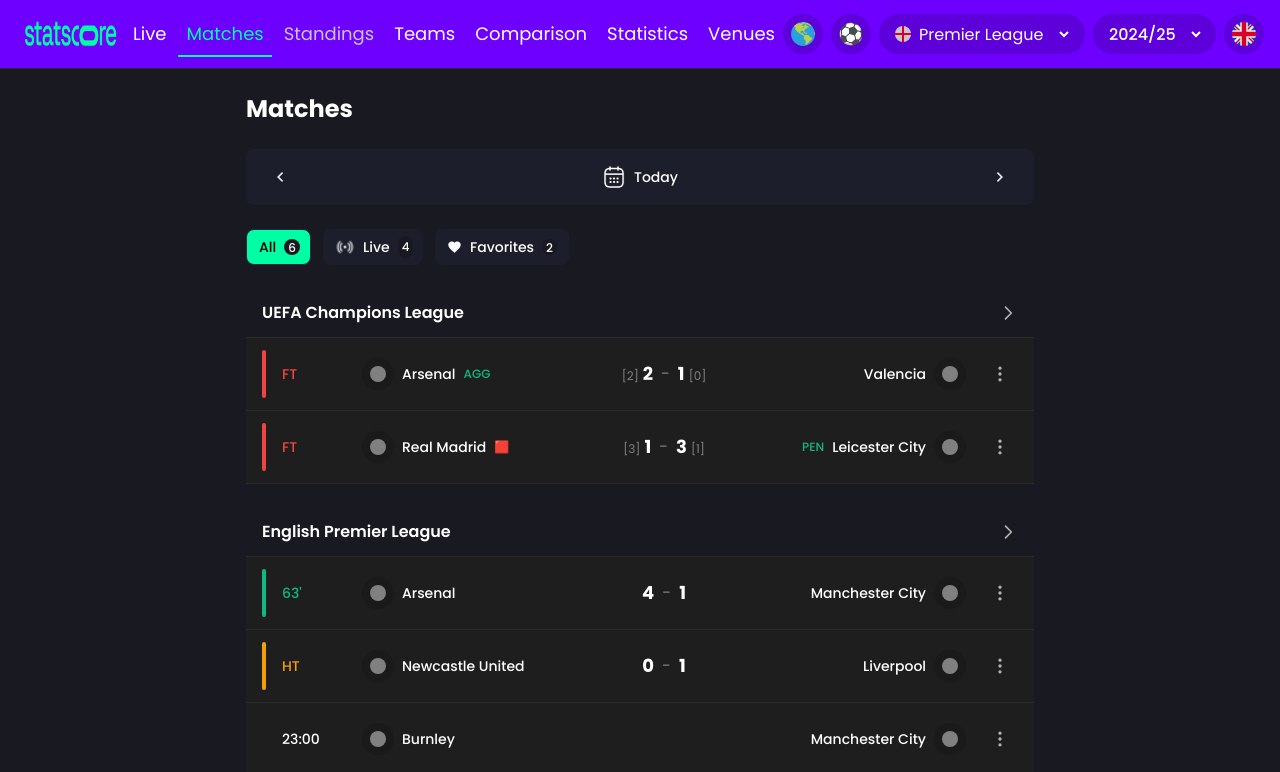
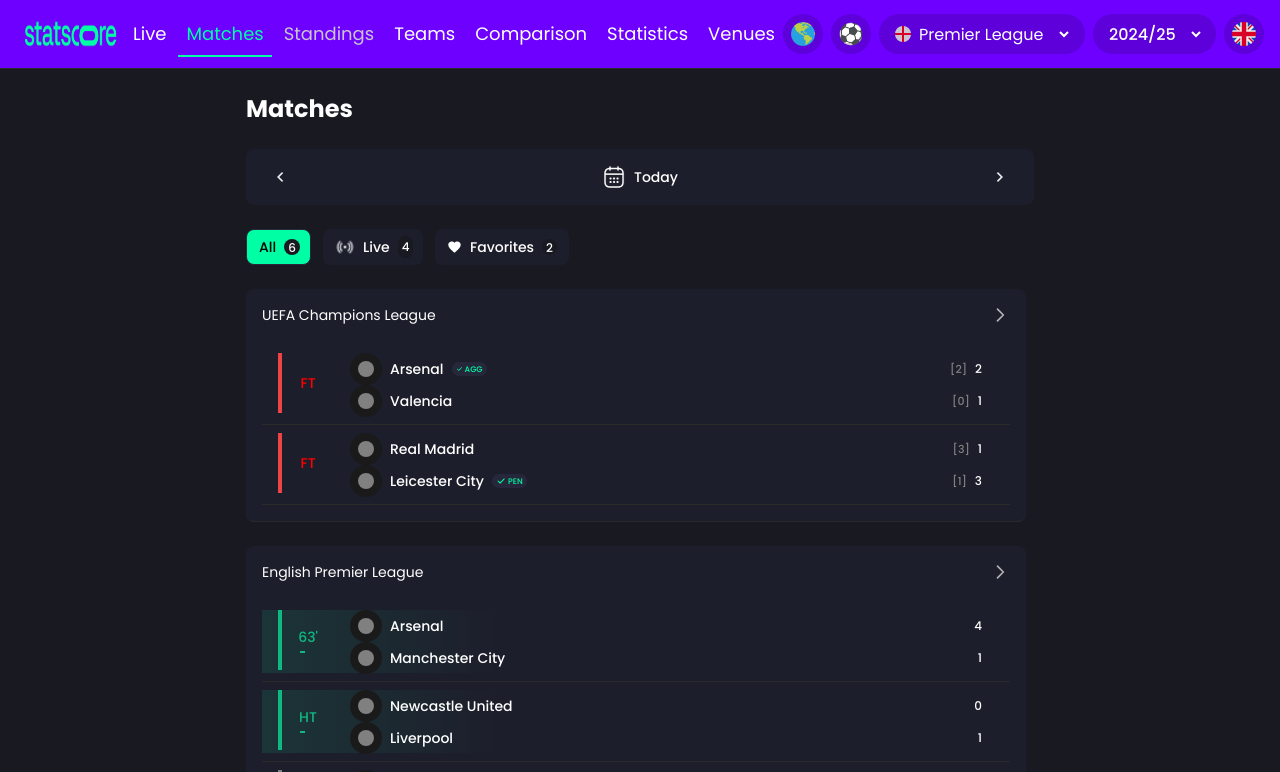
Before and after one commit to tinsaye-simeneh/sp-hub, a React (Vite) app: page / in a window 1280 px wide. Shown: the top 772 px of the page. Built offline with nearby package versions, Linux system fonts and the light colour scheme.

Commit message:
Update index.html to include Inter font, enhance Tailwind config with Inter font family, add shimmer and width pulse animations in CSS, and improve MatchCard and LeagueSection components with new styles and layout adjustments.

```diff
--- a/index.html
+++ b/index.html
@@ -6,7 +6,7 @@
     <meta name="viewport" content="width=device-width, initial-scale=1.0" />
     <link rel="preconnect" href="https://fonts.googleapis.com">
     <link rel="preconnect" href="https://fonts.gstatic.com" crossorigin>
-    <link href="https://fonts.googleapis.com/css2?family=Poppins:wght@300;400;500;600;700&display=swap" rel="stylesheet">
+    <link href="https://fonts.googleapis.com/css2?family=Poppins:wght@300;400;500;600;700&family=Inter:wght@400&display=swap" rel="stylesheet">
     <title>The Sports Hub</title>
   </head>
   <body>
--- a/src/components/Header.tsx
+++ b/src/components/Header.tsx
@@ -10,7 +10,7 @@
   const activeTab = 'Matches';
 
   return (
-    <header className="bg-[#6D00FF] border-b border-[#2A2A2A] w-screen">
+    <header className="bg-[#6D00FF] border-b border-[#2A2A2A] w-screen top-0 sticky z-50">
       <div className="max-w-[1440px] mx-auto px-4 py-1">
         <div className="flex items-center justify-between">
           <div>
--- a/src/components/LeagueSection.tsx
+++ b/src/components/LeagueSection.tsx
@@ -8,19 +8,18 @@
 
 const LeagueSection: React.FC<LeagueSectionProps> = ({ leagueName, matches }) => {
   return (
-    <div className="mb-6">
+    <div className="w-[780px] h-auto rounded-lg p-4 border-b border-[#2A2A2A] mb-6 flex flex-col gap-2 bg-[#1D1E2B]">
       {/* League Header */}
-      <div className="flex items-center justify-between px-4 py-3 border-b border-[#2A2A2A]">
-        <h2 className="text-[#FFFFFF] text-base font-semibold">{leagueName}</h2>
-        <button className="text-[#B3B3B3] hover:text-[#FFFFFF] transition-colors">
+      <div className="flex items-center justify-between mb-3">
+        <h2 className="text-[#FFFFFF] text-[14px] font-normal leading-[20px] font-inter">{leagueName}</h2>
+        <button title="View All" className="text-[#B3B3B3] hover:text-[#FFFFFF] transition-colors">
           <svg className="w-5 h-5" fill="none" stroke="currentColor" viewBox="0 0 24 24">
             <path strokeLinecap="round" strokeLinejoin="round" strokeWidth={2} d="M9 5l7 7-7 7" />
           </svg>
         </button>
       </div>
 
-      {/* Matches */}
-      <div className="divide-y divide-border-primary">
+      <div className="flex-1 overflow-hidden">
         {matches.map((match) => (
           <MatchCard key={match.id} match={match} />
         ))}
--- a/src/components/MatchCard.tsx
+++ b/src/components/MatchCard.tsx
@@ -29,133 +29,145 @@
 }
 
 const MatchCard: React.FC<MatchCardProps> = ({ match }) => {
-  const getStatusBarColor = () => {
-    switch (match.status) {
-      case 'live':
-        return 'bg-[#10B981]';
-      case 'ft':
-        return 'bg-[#EF4444]';
-      case 'ht':
-        return 'bg-[#F59E0B]';
-      default:
-        return 'bg-transparent';
-    }
+  const isLive = match.status === 'live' || match.status === 'ht';
+
+  const getBorderColor = () => {
+    if (isLive) return 'border-l-[#10B981]';
+    if (match.status === 'ft') return 'border-l-[#EF4444]';
+    if (match.status === 'scheduled') return 'border-l-[#808080]';
+    return 'border-l-transparent';
   };
 
   const getStatusTextColor = () => {
     switch (match.status) {
       case 'live':
         return 'text-[#10B981]';
+      case 'ht':
+        return 'text-[#10B981]';
       case 'ft':
-        return 'text-[#EF4444]';
-      case 'ht':
-        return 'text-[#F59E0B]';
+        return 'text-[#FF0000]';
       default:
         return 'text-[#FFFFFF]';
     }
   };
 
   return (
-    <div className="bg-[#1E1E1E] border-b border-[#2A2A2A] hover:bg-[#252525] transition-colors">
-      <div className="flex items-center gap-4 px-4 py-3">
-        {/* Status Indicator Bar */}
-        <div className={`w-1 h-12 ${getStatusBarColor()} rounded-full flex-shrink-0`} />
-
-        {/* Status/Time */}
-        <div className="flex-shrink-0 w-16">
+    <div className="w-[788px] h-[80px] border-b border-[#2A2A2A] relative">
+      {/* Gradient Overlay for Live Matches - Starting from Left Border */}
+      {isLive && (
+        <div
+          className="absolute left-0 right-0 top-2 bottom-2 pointer-events-none"
+          style={{
+            background: 'linear-gradient(to right, rgba(16, 185, 129, 0.15) 0%, rgba(16, 185, 129, 0.1) 10%, transparent 30%)'
+          }}
+        />
+      )}
+      <div className="flex items-start gap-4 px-4 pt-2 pb-1 h-full relative z-10">
+        <div className={`w-[56px] h-[60px] flex flex-col items-center justify-center gap-1 border-l-4 ${getBorderColor()} flex-shrink-0`}>
           {match.status === 'scheduled' ? (
             <span className="text-[#FFFFFF] text-sm font-medium">{match.time}</span>
           ) : (
-            <span className={`${getStatusTextColor()} text-sm font-medium`}>
-              {match.statusText}
-            </span>
+            <>
+              <span className={`${getStatusTextColor()} text-sm font-medium`}>
+                {match.statusText}
+              </span>
+              {/* Animated Green Border for Live Matches */}
+              {isLive && (
+                <div className="relative w-full h-0.5 flex justify-center">
+                  <div className="w-[16px] h-0.5 relative">
+                    <div className="bg-[#10B981] h-0.5 animate-width-pulse max-w-[16px]" />
+                  </div>
+                </div>
+              )}
+            </>
           )}
         </div>
 
-        {/* Teams and Scores */}
-        <div className="flex-1 flex items-center justify-between gap-4">
-          <div className="flex-1 flex items-center gap-3">
-            {/* Home Team */}
+        {/* Teams and Scores - Two Rows */}
+        <div className="flex-1 flex flex-col justify-between h-[56px]">
+          {/* Home Team Row */}
+          <div className="flex items-center justify-between gap-2">
             <div className="flex items-center gap-2 flex-1">
               <div className="w-8 h-8 bg-[#1A1A1A] rounded-full flex items-center justify-center flex-shrink-0">
                 {match.homeTeam.logo ? (
-                  <img src={match.homeTeam.logo} alt={match.homeTeam.name} className="w-6 h-6" />
+                  <img src={match.homeTeam.logo} alt={match.homeTeam.name} className="w-[16px] h-[16px]" />
                 ) : (
-                  <div className="w-4 h-4 bg-text-tertiary rounded-full" />
+                  <div className="w-4 h-4 bg-[#808080] rounded-full" />
                 )}
               </div>
-              <div className="flex items-center gap-2">
-                <span className="text-[#FFFFFF] text-sm font-medium">{match.homeTeam.name}</span>
-                {match.indicators?.redCard === 'home' && (
-                  <span className="text-[#EF4444] text-xs">🟥</span>
-                )}
-                {match.indicators?.aggregate === 'home' && (
-                  <span className="text-[#10B981] text-xs font-medium">AGG</span>
-                )}
-                {match.indicators?.penalty === 'home' && (
-                  <span className="text-[#10B981] text-xs font-medium">PEN</span>
-                )}
-              </div>
-            </div>
-
-            {/* Scores */}
-            <div className="flex items-center gap-2">
-              {match.homeTeam.score !== undefined && (
-                <div className="text-right">
-                  {match.homeTeam.aggregateScore !== undefined && (
-                    <span className="text-[#808080] text-xs mr-1">
-                      [{match.homeTeam.aggregateScore}]
-                    </span>
-                  )}
-                  <span className="text-[#FFFFFF] text-lg font-bold">
-                    {match.homeTeam.score}
-                  </span>
+              <span className="text-[#FFFFFF] text-sm font-medium">{match.homeTeam.name}</span>
+              {/* Indicators (AGG, PEN, etc.) */}
+              {match.indicators?.aggregate === 'home' && (
+                <div className="w-[35px] h-[14px] flex items-center justify-center gap-0.5 rounded-[100px] p-1 bg-[#26273B]">
+                  <svg className="w-3 h-3 text-[#00FFA5]" fill="currentColor" viewBox="0 0 20 20">
+                    <path fillRule="evenodd" d="M16.707 5.293a1 1 0 010 1.414l-8 8a1 1 0 01-1.414 0l-4-4a1 1 0 011.414-1.414L8 12.586l7.293-7.293a1 1 0 011.414 0z" clipRule="evenodd" />
+                  </svg>
+                  <span className="text-[#00FFA5] text-[8px] leading-[12px] font-medium mt-[2px]">AGG</span>
                 </div>
               )}
-              {match.homeTeam.score !== undefined && match.awayTeam.score !== undefined && (
-                <span className="text-[#808080]">-</span>
-              )}
-              {match.awayTeam.score !== undefined && (
-                <div className="text-left">
-                  <span className="text-[#FFFFFF] text-lg font-bold">
-                    {match.awayTeam.score}
-                  </span>
-                  {match.awayTeam.aggregateScore !== undefined && (
-                    <span className="text-[#808080] text-xs ml-1">
-                      [{match.awayTeam.aggregateScore}]
-                    </span>
-                  )}
+              {match.indicators?.penalty === 'home' && (
+                <div className="w-[35px] h-[14px] flex items-center justify-center gap-0.5 rounded-[100px] p-1 bg-[#26273B]">
+                 <svg className="w-3 h-3 text-[#00FFA5]" fill="currentColor" viewBox="0 0 20 20">
+                    <path fillRule="evenodd" d="M16.707 5.293a1 1 0 010 1.414l-8 8a1 1 0 01-1.414 0l-4-4a1 1 0 011.414-1.414L8 12.586l7.293-7.293a1 1 0 011.414 0z" clipRule="evenodd" />
+                  </svg>
+                  <span className="text-[#00FFA5] text-[8px] leading-[12px] font-medium mt-[2px]">PEN</span>
                 </div>
               )}
             </div>
+            {/* Home Team Scores */}
+            {match.homeTeam.score !== undefined && (
+              <div className="flex items-center gap-1">
+                {match.homeTeam.aggregateScore !== undefined && (
+                  <span className="text-[#808080] text-[11px] leading-[16px] font-medium font-inter mr-1">[{match.homeTeam.aggregateScore}]</span>
+                )}
+                <span className="text-[#FFFFFF] text-[12px] leading-[20px] font-medium font-inter">{match.homeTeam.score}</span>
+              </div>
+            )}
+          </div>
 
-            {/* Away Team */}
-            <div className="flex items-center gap-2 flex-1 justify-end">
-              <div className="flex items-center gap-2">
-                {match.indicators?.aggregate === 'away' && (
-                  <span className="text-[#10B981] text-xs font-medium">AGG</span>
-                )}
-                {match.indicators?.penalty === 'away' && (
-                  <span className="text-[#10B981] text-xs font-medium">PEN</span>
-                )}
-                {match.indicators?.redCard === 'away' && (
-                  <span className="text-[#EF4444] text-xs">🟥</span>
-                )}
-                <span className="text-[#FFFFFF] text-sm font-medium">{match.awayTeam.name}</span>
-              </div>
+          {/* Away Team Row */}
+          <div className="flex items-center justify-between gap-2">
+            <div className="flex items-center gap-2 flex-1">
               <div className="w-8 h-8 bg-[#1A1A1A] rounded-full flex items-center justify-center flex-shrink-0">
                 {match.awayTeam.logo ? (
-                  <img src={match.awayTeam.logo} alt={match.awayTeam.name} className="w-6 h-6" />
+                  <img src={match.awayTeam.logo} alt={match.awayTeam.name} className="w-[16px] h-[16px]" />
                 ) : (
-                  <div className="w-4 h-4 bg-text-tertiary rounded-full" />
+                  <div className="w-[16px] h-[16px] bg-[#808080] rounded-full" />
                 )}
               </div>
+              <span className="text-[#FFFFFF] text-sm font-medium">{match.awayTeam.name}</span>
+              {/* Indicators (AGG, PEN, etc.) */}
+              {match.indicators?.aggregate === 'away' && (
+                <div className="w-[35px] h-[14px] flex items-center justify-center gap-0.5 rounded-[100px] p-1 bg-[#26273B]">
+                  <svg className="w-3 h-3 text-[#00FFA5]" fill="currentColor" viewBox="0 0 20 20">
+                    <path fillRule="evenodd" d="M16.707 5.293a1 1 0 010 1.414l-8 8a1 1 0 01-1.414 0l-4-4a1 1 0 011.414-1.414L8 12.586l7.293-7.293a1 1 0 011.414 0z" clipRule="evenodd" />
+                  </svg>
+                  <span className="text-[#00FFA5] text-[8px] leading-[12px] font-medium mt-[2px]">AGG</span>
+                </div>
+              )}
+              {match.indicators?.penalty === 'away' && (
+                <div className="w-[35px] h-[14px] flex items-center justify-center gap-0.5 rounded-[100px] p-1 bg-[#26273B]">
+                  <svg className="w-3 h-3 text-[#00FFA5]" fill="currentColor" viewBox="0 0 20 20">
+                    <path fillRule="evenodd" d="M16.707 5.293a1 1 0 010 1.414l-8 8a1 1 0 01-1.414 0l-4-4a1 1 0 011.414-1.414L8 12.586l7.293-7.293a1 1 0 011.414 0z" clipRule="evenodd" />
+                  </svg>
+                  <span className="text-[#00FFA5] text-[8px] leading-[12px] font-medium mt-[2px]">PEN</span>
+                </div>
+              )}
             </div>
+            {/* Away Team Scores */}
+            {match.awayTeam.score !== undefined && (
+              <div className="flex items-center gap-1">
+                {match.awayTeam.aggregateScore !== undefined && (
+                  <span className="text-[#808080] text-[11px] leading-[16px] font-medium font-inter mr-1">[{match.awayTeam.aggregateScore}]</span>
+                )}
+                <span className="text-[#FFFFFF] text-[12px] leading-[20px] font-medium font-inter">{match.awayTeam.score}</span>
+              </div>
+            )}
           </div>
         </div>
 
         {/* Options Menu */}
-        <button className="p-2 hover:bg-[#252525] rounded-full transition-colors">
+        <button title="More options" className="p-2 hover:bg-[#252525] rounded-full transition-colors flex-shrink-0 self-center">
           <svg className="w-5 h-5 text-[#B3B3B3]" fill="none" stroke="currentColor" viewBox="0 0 24 24">
             <path strokeLinecap="round" strokeLinejoin="round" strokeWidth={2} d="M12 5v.01M12 12v.01M12 19v.01M12 6a1 1 0 110-2 1 1 0 010 2zm0 7a1 1 0 110-2 1 1 0 010 2zm0 7a1 1 0 110-2 1 1 0 010 2z" />
           </svg>
--- a/src/index.css
+++ b/src/index.css
@@ -34,3 +34,29 @@
   --color-border-primary: #2A2A2A;
   --color-border-secondary: #1F1F1F;
 }
+
+@keyframes shimmer {
+  0% {
+    background-position: -200% 0;
+  }
+  100% {
+    background-position: 200% 0;
+  }
+}
+
+.animate-shimmer {
+  animation: shimmer 2s infinite;
+}
+
+@keyframes widthPulse {
+  0%, 100% {
+    width: 0px;
+  }
+  50% {
+    width: 16px;
+  }
+}
+
+.animate-width-pulse {
+  animation: widthPulse 2s ease-in-out infinite;
+}
--- a/tailwind.config.js
+++ b/tailwind.config.js
@@ -8,6 +8,7 @@
     extend: {
       fontFamily: {
         sans: ['Poppins', 'sans-serif'],
+        inter: ['Inter', 'sans-serif'],
       },
     },
   },
```
